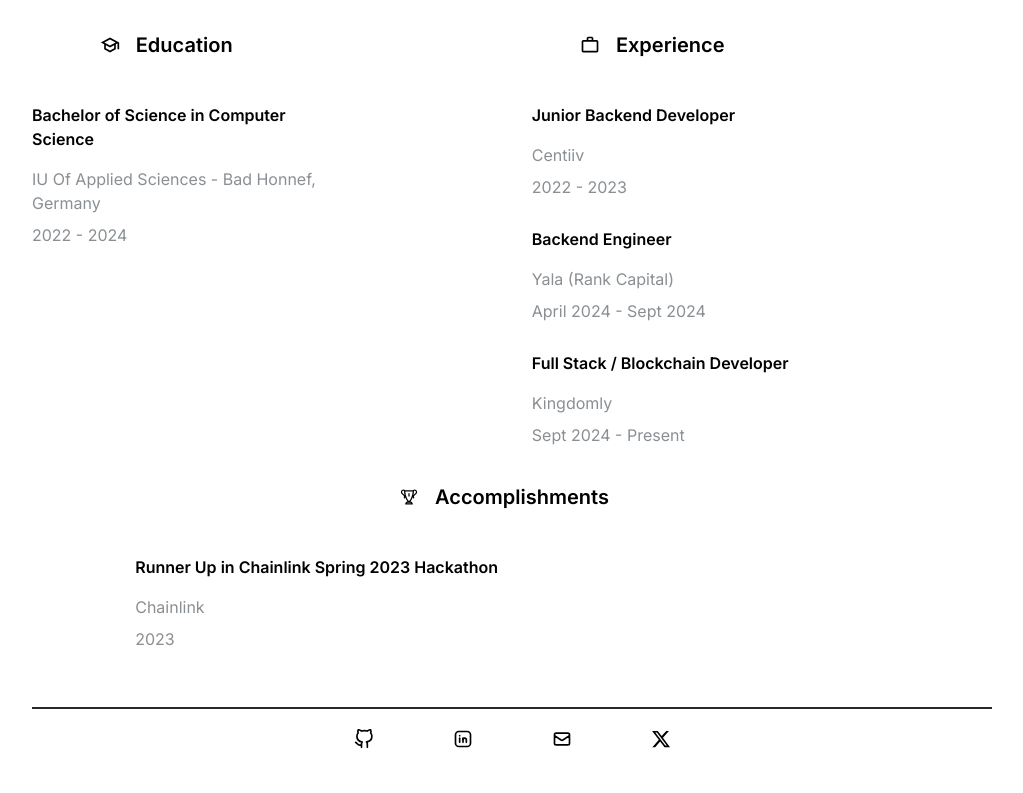
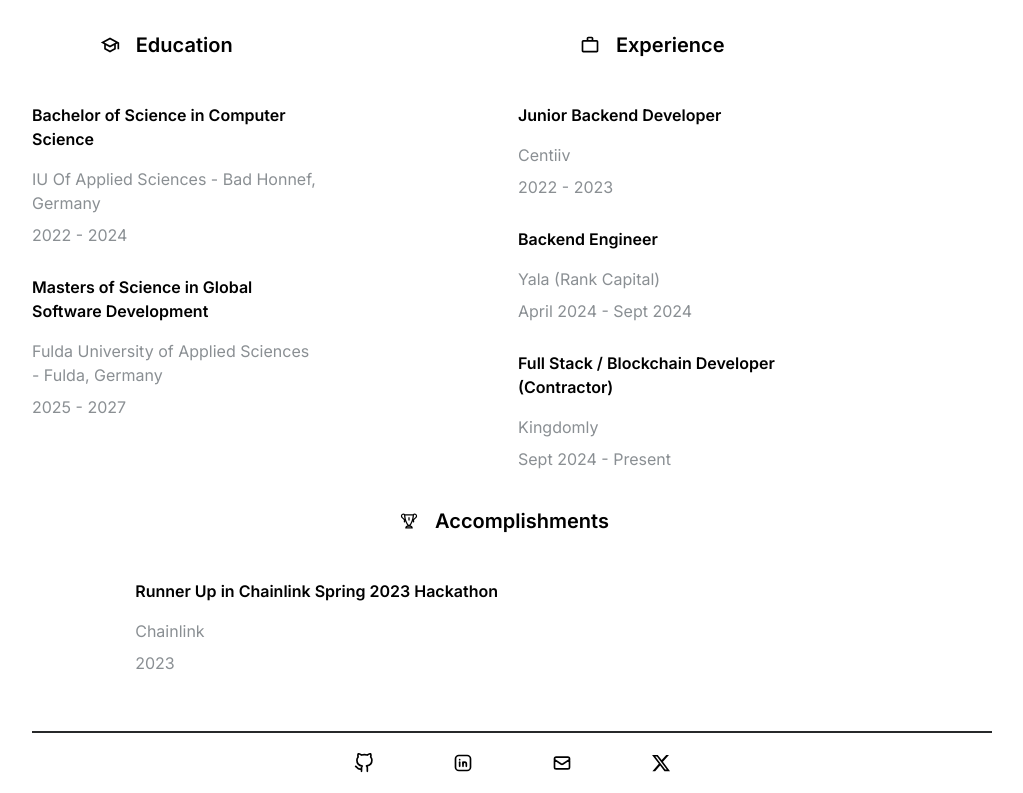
Before and after one commit to OpeOginni/opeoginni-portfolio, a Next.js app: page / in a window 1280 px wide. Shown: the part 1767-2560 px from the top of the page, without its empty margins (128-1151 px from the left). Before the commit the page ends 2536 px from the top, so only its background shows below. Built offline with nearby package versions, Linux system fonts and the light colour scheme.

Commit message:
Updated qualifications

```diff
--- a/constants/qualifications.ts
+++ b/constants/qualifications.ts
@@ -10,6 +10,12 @@ export const myEducationQualificaions: Qualifications[] = [
         qualification: "Bachelor of Science in Computer Science",
         institution: "IU Of Applied Sciences - Bad Honnef, Germany",
         period: "2022 - 2024",
+        description: ""
+    },
+    {
+        qualification: "Masters of Science in Global Software Development",
+        institution: "Fulda University of Applied Sciences - Fulda, Germany",
+        period: "2025 - 2027",
         description: ""
     }
 ]
@@ -28,7 +34,7 @@ export const myWorkQualifications: Qualifications[] = [
         description: ""
     },
     {
-        qualification: "Full Stack / Blockchain Developer",
+        qualification: "Full Stack / Blockchain Developer (Contractor)",
         institution: "Kingdomly",
         period: "Sept 2024 - Present",
         description: ""
```
